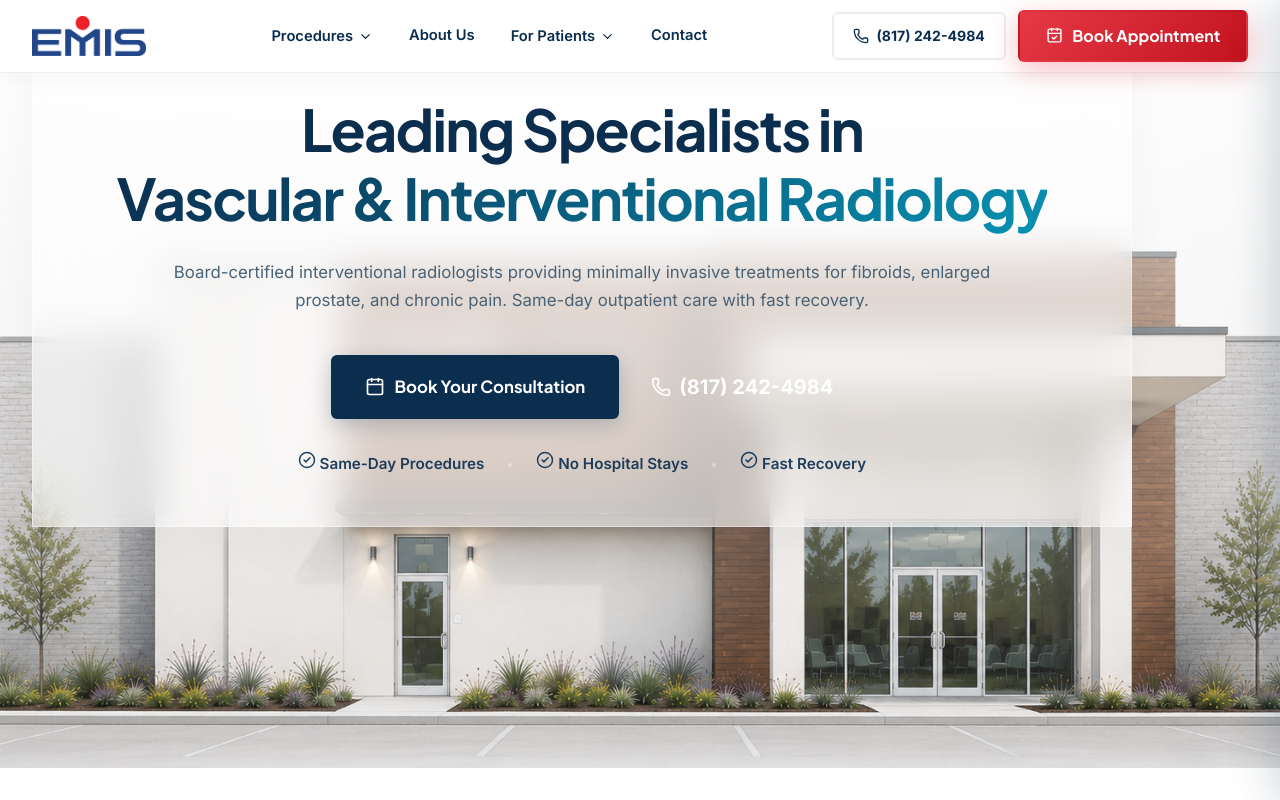
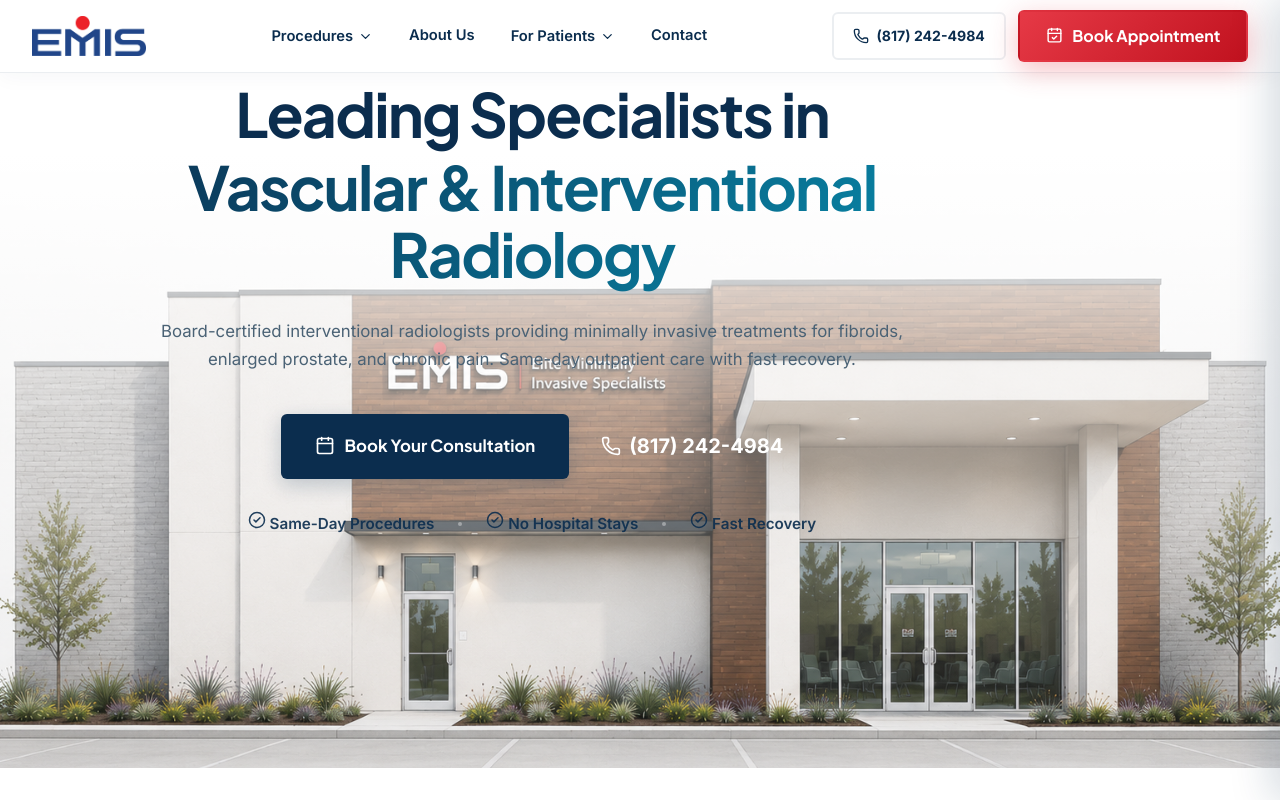
Before and after one commit to arya9779/emis, a Next.js app: page / in a window 1280 px wide. Shown: the top 800 px of the page. Built offline with nearby package versions, Linux system fonts and the light colour scheme.

Commit message:
design: restore clean white screen hero layout

```diff
--- a/src/app/page.module.css
+++ b/src/app/page.module.css
@@ -5,13 +5,13 @@
 .heroCentered {
   position: relative;
   height: 60vw;
-  max-height: 900px;
-  min-height: 650px;
+  max-height: 850px;
+  min-height: 600px;
   display: flex;
   align-items: flex-start;
   justify-content: center;
   overflow: hidden;
-  background: #f8fafc;
+  background: #fff;
 }
 
 .heroCenteredBg {
@@ -25,15 +25,15 @@
 
 .heroCenteredImage {
   object-fit: cover;
-  object-position: center 100%;
-  transform: scale(1.05) translateY(5%);
+  object-position: center bottom;
+  transform: scale(1.02) translateY(8%);
 }
 
 .heroDarkOverlay {
   position: absolute;
   top: 0; left: 0; right: 0; bottom: 0;
-  /* Soft white gradient */
-  background: linear-gradient(180deg, rgba(255, 255, 255, 0.9) 0%, rgba(255, 255, 255, 0.4) 40%, rgba(255, 255, 255, 0) 100%);
+  /* Clean white top fade */
+  background: linear-gradient(180deg, #fff 0%, #fff 20%, rgba(255, 255, 255, 0.4) 55%, rgba(255, 255, 255, 0) 100%);
   z-index: 1;
 }
 
@@ -44,23 +44,15 @@
   flex-direction: column;
   align-items: center;
   text-align: center;
-  max-width: 1100px;
+  max-width: 1000px;
   width: 100%;
-  padding: 4rem 3rem 3rem;
-  margin-top: 2rem;
+  padding: 5rem 2rem 0;
   color: var(--primary);
-  /* 'Blur White' glass effect */
-  background: rgba(255, 255, 255, 0.6);
-  backdrop-filter: blur(20px);
-  -webkit-backdrop-filter: blur(20px);
-  border-radius: var(--r-2xl);
-  border: 1px solid rgba(255, 255, 255, 0.4);
-  box-shadow: 0 20px 40px rgba(0,0,0,0.03);
 }
 
 .heroHeadingLarge {
   font-family: var(--font-display);
-  font-size: clamp(2.2rem, 5vw, 3.6rem);
+  font-size: clamp(2.2rem, 5.2vw, 3.8rem);
   font-weight: 700;
   line-height: 1.1;
   margin-bottom: 1.5rem;
@@ -79,10 +71,10 @@
 }
 
 .heroDescLarge {
-  font-size: clamp(1.05rem, 1.25vw, 1.2rem);
-  line-height: 1.65;
+  font-size: clamp(1.05rem, 1.3vw, 1.25rem);
+  line-height: 1.7;
   font-weight: 400;
-  max-width: 820px;
+  max-width: 800px;
   margin: 0 auto 2.5rem auto;
   color: var(--text-2);
 }
```
